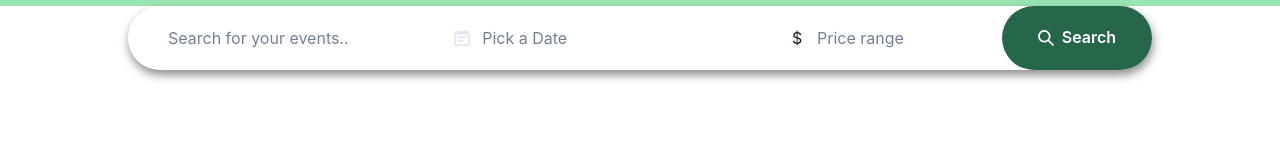
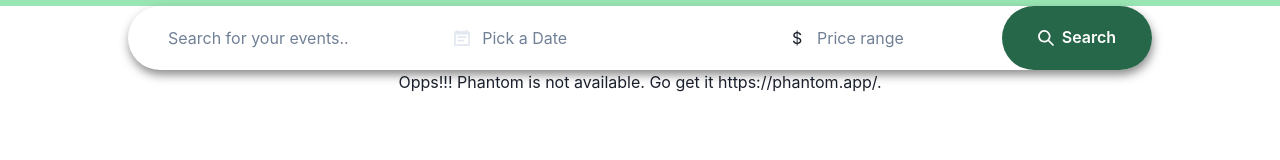
Before and after one commit to ticketauth/ticketAuth, a Next.js app in the folder frontend/: page / in a window 1280 px wide. Shown: the part 344-504 px from the top of the page. Built offline with nearby package versions, Linux system fonts and the light colour scheme.

Commit message:
Added Phantom Wallet connection

```diff
--- /dev/null
+++ b/frontend/components/ConnectToPhantom.tsx
@@ -0,0 +1,83 @@
+import { FC, useEffect, useState } from "react";
+import { Connection, PublicKey, clusterApiUrl } from "@solana/web3.js";
+
+type PhantomEvent = "disconnect" | "connect" | "accountChanged";
+
+interface ConnectOpts {
+    onlyIfTrusted: boolean;
+}
+
+interface PhantomProvider {
+    connect: (opts?: Partial<ConnectOpts>) => Promise<{ publicKey: PublicKey }>;
+    disconnect: ()=>Promise<void>;
+    on: (event: PhantomEvent, callback: (args:any)=>void) => void;
+    isPhantom: boolean;
+}
+
+type WindowWithSolana = Window & {
+    solana?: PhantomProvider;
+}
+
+const ConnectToPhantom: FC = () => {
+    const [ walletAvail, setWalletAvail ] = useState(false);
+    const [ provider, setProvider ] = useState<PhantomProvider | null>(null);
+    const [ connected, setConnected ] = useState(false);
+    const [ pubKey, setPubKey ] = useState<PublicKey | null>(null);
+
+    useEffect( ()=>{
+        if ("solana" in window) {
+            const solWindow = window as WindowWithSolana;
+            if (solWindow?.solana?.isPhantom) {
+                setProvider(solWindow.solana);
+                setWalletAvail(true);
+                // Attemp an eager connection
+                solWindow.solana.connect({ onlyIfTrusted: true });
+            }
+        }
+    }, []);
+
+    useEffect( () => {
+        provider?.on("connect", (publicKey : PublicKey) => {
+            console.log(`connect event: ${publicKey}`);
+            setConnected(true);
+            setPubKey(publicKey);
+        });
+        provider?.on("disconnect", ()=>{
+            console.log("disconnect event");
+            setConnected(false);
+            setPubKey(null);
+        });
+
+    }, [provider]);
+
+    const connectHandler: React.MouseEventHandler<HTMLButtonElement> = (event) => {
+        console.log(`connect handler`);
+        provider?.connect()
+        .catch((err) => { console.error("connect ERROR:", err); });
+    }
+
+    const disconnectHandler: React.MouseEventHandler<HTMLButtonElement> = (event) => {
+        console.log("disconnect handler");
+        provider?.disconnect()
+        .catch((err) => {console.error("disconnect ERROR:", err); });
+    }
+
+
+    return(
+        <div>
+            { walletAvail ?
+                <>
+                <button disabled={connected} onClick={connectHandler}>Connect to Phantom</button>
+                <button disabled={!connected} onClick={disconnectHandler}>Disconnect from Phantom</button>
+                { connected ? <p>Your public key is : {pubKey?.toBase58()}</p> : null }
+                </>
+            :
+                <>
+                <p>Opps!!! Phantom is not available. Go get it <a href="https://phantom.app/">https://phantom.app/</a>.</p>
+                </>
+            }
+        </div>
+    );
+}
+
+export default ConnectToPhantom;
--- a/frontend/package.json
+++ b/frontend/package.json
@@ -13,6 +13,8 @@
     "@chakra-ui/react": "^2.4.2",
     "@emotion/react": "^11.10.5",
     "@emotion/styled": "^11.10.5",
+    "@metaplex-foundation/js": "^0.17.8",
+    "@solana/web3.js": "^1.69.0",
     "@types/node": "18.11.10",
     "@types/react": "18.0.26",
     "@types/react-dom": "18.0.9",
--- a/frontend/pages/index.tsx
+++ b/frontend/pages/index.tsx
@@ -1,5 +1,6 @@
 import { Grid, Text, VStack, Wrap } from '@chakra-ui/react'
 import Searchbar from "../components/Searchbar";
+import ConnectToPhantom from '../components/ConnectToPhantom';
 import Header from '../components/Header';
 import CardsList from '../components/CardsList';
 require('typeface-monoton')
@@ -17,7 +18,7 @@ const Explore = () => {
           </Grid>
 
           <Searchbar/>
-
+          <ConnectToPhantom/>
           <VStack w='100%'>
             <CardsList/>
           </VStack>
```
Also changed, not shown: frontend/candy_machine/candy_machine.js (added, +29 -0 lines), 2 other files (tests, documents, lock files or other folders).
